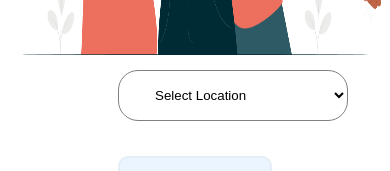
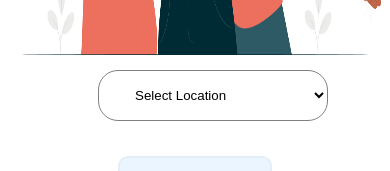
Before and after one commit to sourabhthakur87/Covid-19-Statistics, a plain HTML site: page index.html in a window 390 px wide. Shown: the part 541-712 px from the top of the page. Drawn offline with Linux system fonts and the light colour scheme.

Commit message:
Updating

```diff
--- a/Css/covid-19.css
+++ b/Css/covid-19.css
@@ -154,9 +154,10 @@
     }
     #country{
         width: 100%;
+        font-size: 25px;
     }
     #sec1 #mn #opt{
-        margin-left: 110px;
+        margin-left: 90px;
     }
     #sec1 #mn #link{
         width: 100%;
```
